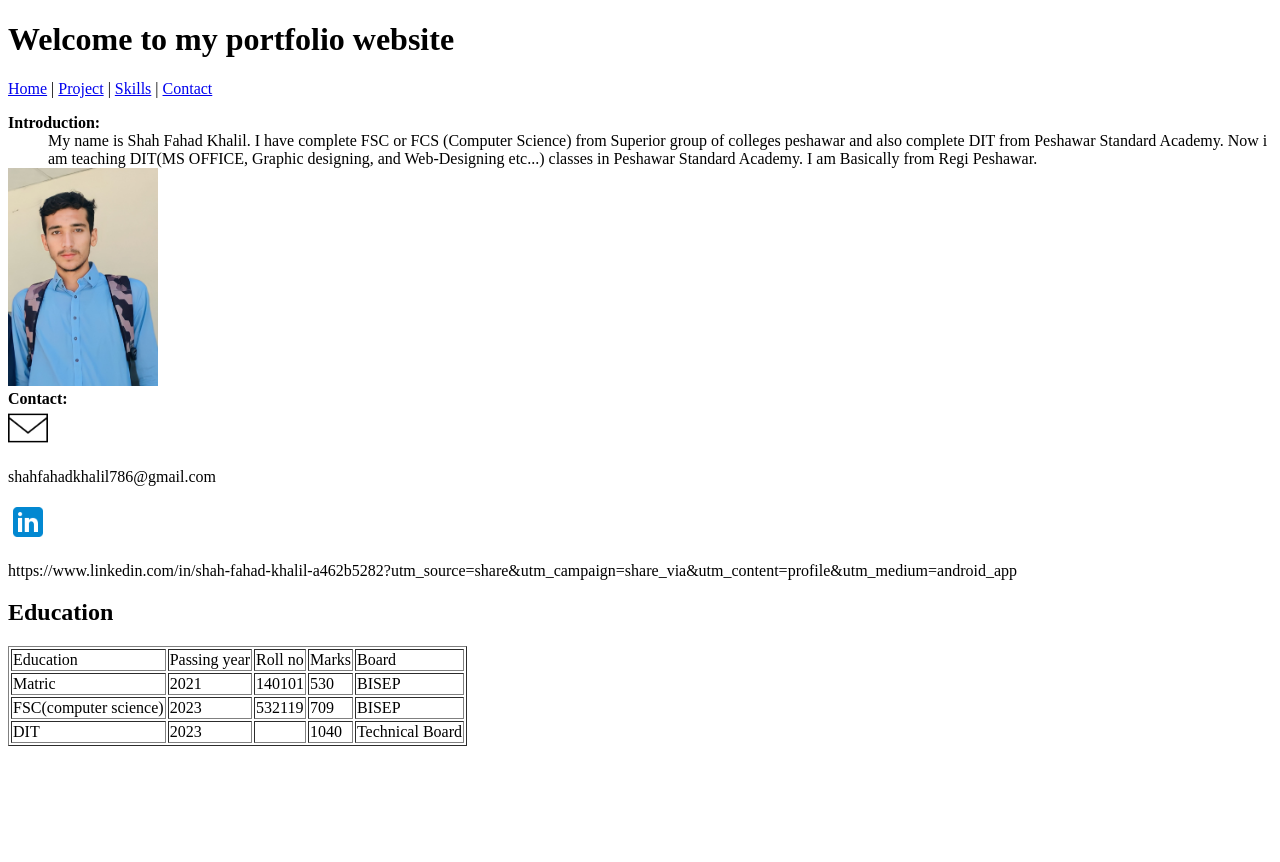
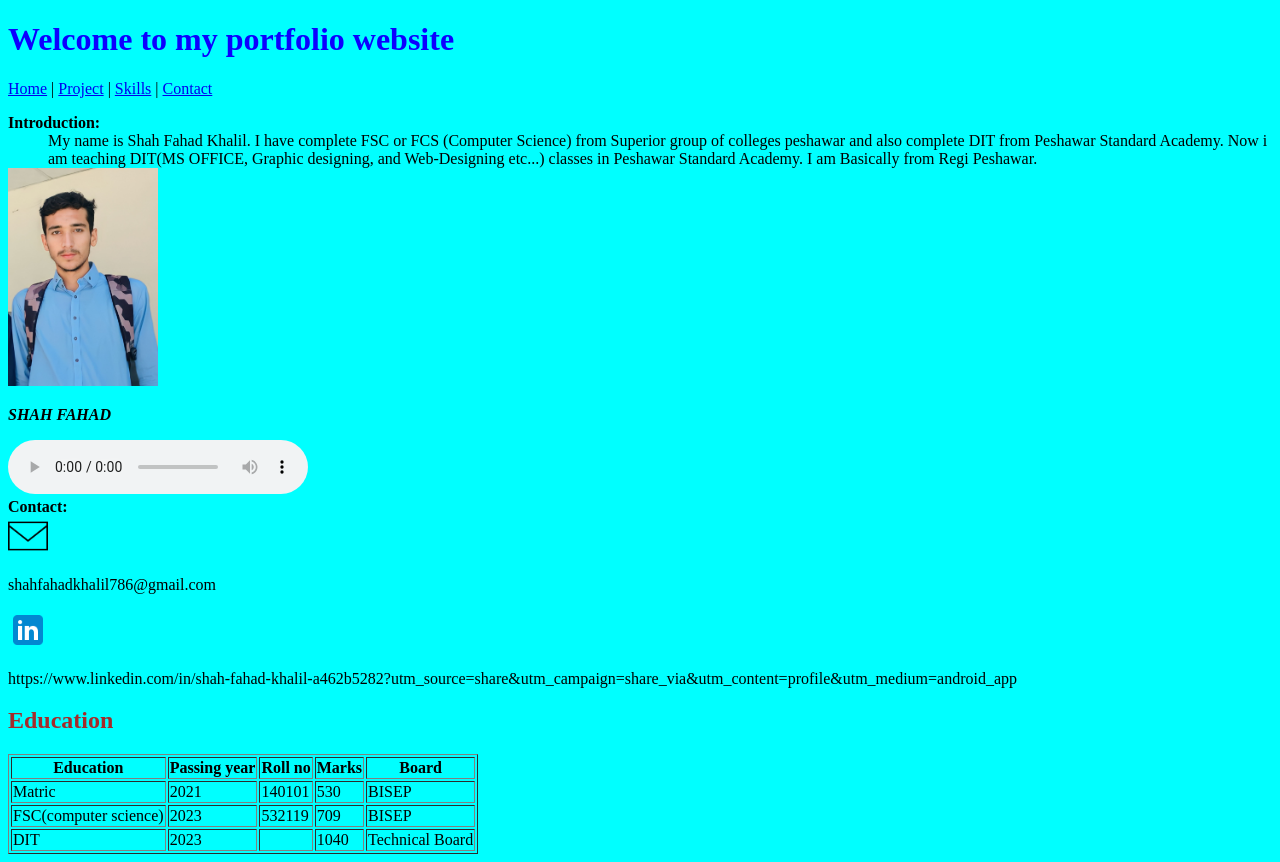
Before and after one commit to Shahfahad786/porttfolio, a plain HTML site: page index.html in a window 1280 px wide. Before the commit the page ends 800 px from the top, so only its background shows below. Drawn offline with Linux system fonts and the light colour scheme.

Commit message:
new changing

```diff
--- a/index.html
+++ b/index.html
@@ -4,9 +4,10 @@
     <meta charset="UTF-8">
     <meta name="viewport" content="width=device-width, initial-scale=1.0">
     <title>PortFolio Websites</title>
+    <link rel="stylesheet" href="./style.css">
 </head>
-<body>
-    <h1>Welcome to my portfolio website</h1>
+<body id="bgcolor">
+    <h1 class="heading">Welcome to my portfolio website</h1>
 <a href="./index.html">Home</a> |
 <a href="./project/project.html">Project</a> |
 <a href="./skills/skills.html">Skills</a> |
@@ -15,26 +16,26 @@
 <dt><b>Introduction:</b></dt>
 <dd>My name is Shah Fahad Khalil. I have complete FSC or FCS (Computer Science) from Superior group of colleges peshawar and also complete DIT from Peshawar Standard Academy. Now i am teaching DIT(MS OFFICE, Graphic designing, and Web-Designing etc...) classes in Peshawar Standard Academy. I am Basically from Regi Peshawar.</dd>
 <img src="./images/shah_fahad.jpg" alt="" width="150" >
+<p><b><i>SHAH FAHAD</i></b></p>
+<audio src="./audios/my_name.mp3" controls ></audio>
 <dt><b>Contact:</b></dt>
 <img src="./images/email.png" alt="Email" width="40">
 <p>shahfahadkhalil786@gmail.com</p>
 <img src="./images/linkedin.png" alt="linkedin" width="40">
 <p>https://www.linkedin.com/in/shah-fahad-khalil-a462b5282?utm_source=share&utm_campaign=share_via&utm_content=profile&utm_medium=android_app</p>
 </dl>
-<style>
 
-</style>
-<h2>Education</h2>
+<h2 class="h2">Education</h2>
 <table border="1">
     <tr>
-        <td>Education</Td>
-        <td>Passing year</td>
-        <td>Roll no</td>
-        <td>Marks</td>
-        <td>Board</td>
+        <th>Education</th>
+        <th>Passing year</th>
+        <th>Roll no</th>
+        <th>Marks</th>
+        <th>Board</th>
     </tr>
     <tr>
-        <td>Matric</Td>
+        <td>Matric</th>
         <td>2021</td>
         <td>140101</td>
         <td>530</td>
--- /dev/null
+++ b/style.css
@@ -0,0 +1,12 @@
+#bgcolor
+{
+    background-color: cyan;
+}
+.heading
+{
+    color: rgb(13, 0, 255);
+}
+.h2
+{
+    color: brown;
+}
```
Also changed, not shown: 1 other file.
